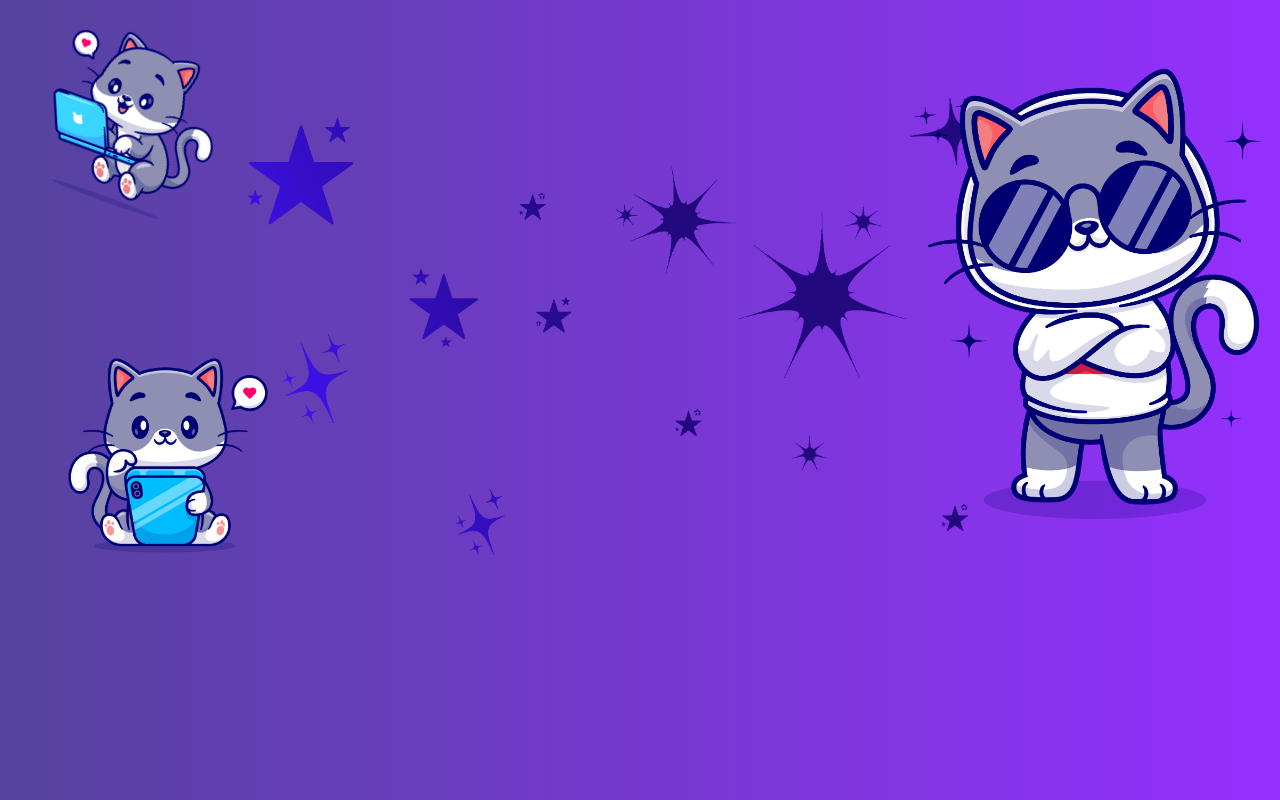
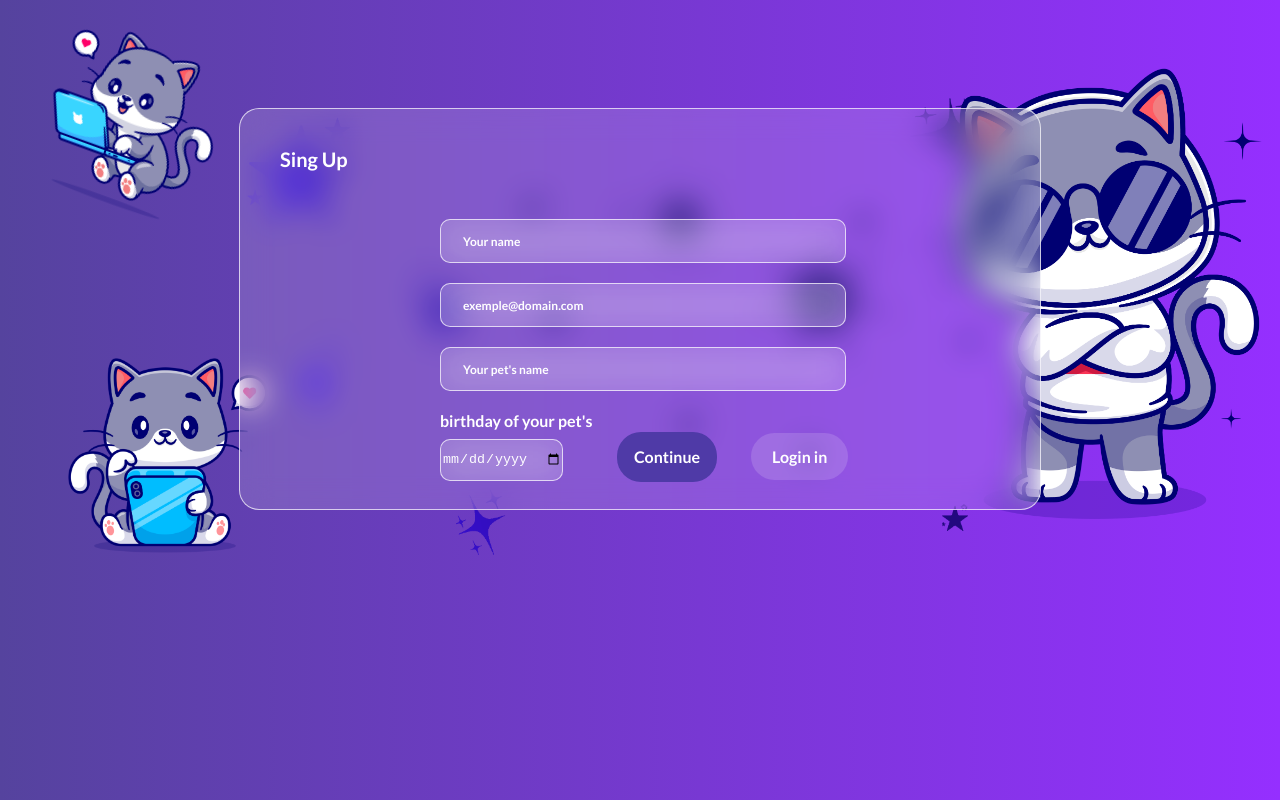
Before and after one commit to Lauro-Santos/CatLove-landing-Page, a plain HTML site: page sing_up.html in a window 1280 px wide. Drawn offline with Linux system fonts and the light colour scheme.

Commit message:
creation: registration screen and respective css

```diff
--- /dev/null
+++ b/sing_up.css
@@ -0,0 +1,100 @@
+.form_container {
+
+    height: 400px;
+    width: 800px;
+    position: absolute;
+    margin-top: 100px;
+    border-radius: 20px;
+    background: rgba(255, 255, 255, 0.15);
+    border: 1px solid rgb(255, 255, 255, 0.7);
+    backdrop-filter: blur(15px);
+}
+
+.form_container h1 {
+    width: 431px;
+    font-family: Lato, sans-serif;
+    font-style: normal;
+    font-weight: bold;
+    font-size: 20px;
+    line-height: 20px;
+    text-transform: capitalize;
+    color: #ffffff;
+    margin-left: 40px;
+    margin-top: 40px;
+    margin-bottom: 0;
+}
+
+.form_container form {
+    padding-top: 30px;
+}
+
+.form_container form input {
+    margin-top: 20px;
+    margin-left: 200px;
+    width: 50%;
+    height: 40px;
+    border-radius: 10px;
+    outline: none;
+    border: 1px solid rgb(255, 255, 255, 0.7);
+    background: rgba(255, 255, 255, 0.15);
+    backdrop-filter: blur(15px);
+    color: #ffffff;
+}
+
+.form_container input::placeholder {
+    font-family: Lato, sans-serif;
+    color: #ffffff;
+    font-size: 12px;
+    padding-left: 20px;
+}
+
+.form_container form div {
+    margin-left: 200px;
+    margin-top: 20px;
+}
+
+.form_container form div label {
+    color: #ffffff;
+    font-family: Lato, sans-serif;
+    display: block;
+    margin-bottom: 2px;
+}
+
+.form_container form div button {
+    width: 100px;
+    height: 50px;
+    background-color: #4f3aa7;
+    border-radius: 24px;
+    font-family: Lato, sans-serif;
+    font-weight: bold;
+    font-size: 16px;
+    line-height: 16px;
+    color: #ffffff;
+    outline: none;
+    border: none;
+    cursor: pointer;
+    margin-left: 50px;
+}
+
+.form_container form div a {
+    padding: 14px 21px 14px 21px;
+    background: rgba(255, 255, 255, 0.15);
+    backdrop-filter: blur(15px);
+    border-radius: 24px;
+    font-family: Lato, sans-serif;
+    font-weight: bold;
+    font-size: 16px;
+    text-decoration: none;
+    line-height: 16px;
+    color: #ffffff;
+    outline: none;
+    border: none;
+    cursor: pointer;
+    margin-left: 30px;
+}
+
+#birthday {
+    margin-top: 0;
+    margin-left: 0;
+    width: 20%;
+}
--- a/sing_up.html
+++ b/sing_up.html
@@ -4,16 +4,27 @@
 		<meta charset="utf-8">
 		<meta name="viewport" content="width=device-width, initial-scale=1">
 		<link rel="stylesheet" type="text/css" href="css/style-padrao.css">
-		<title>Cat love</title lang="en">
+		<link rel="stylesheet" href="sing_up.css">
+		<title>Cat love | Sing Up</title lang="en">
 	</head>
 	<body>
 		<main id="main-container">
 			<img src="./image/cat-notebook.png" id="cat1">
 			<img src="./image/cat-smatphone.png" id="cat2">
 			<img src="./image/cat-style.png" id="cat3">
+
 			<div class="form_container">
+				<h1>Sing Up</h1>
                 <form>
-
+					<input type="text" name="name" id="" placeholder="Your name">
+					<input type="email" name="email" id="" placeholder="exemple@domain.com">
+					<input type="text" name="petName" id="" placeholder="Your pet's name">
+					<div>
+						<label for="birthday"> birthday of your pet's</label>
+						<input id="birthday" type="date" name="birthday">
+						<button type="submit">Continue</button>
+						<a href="index.html">Login in</a>
+					</div>
 				</form>
             </div>
 		</main>
```
